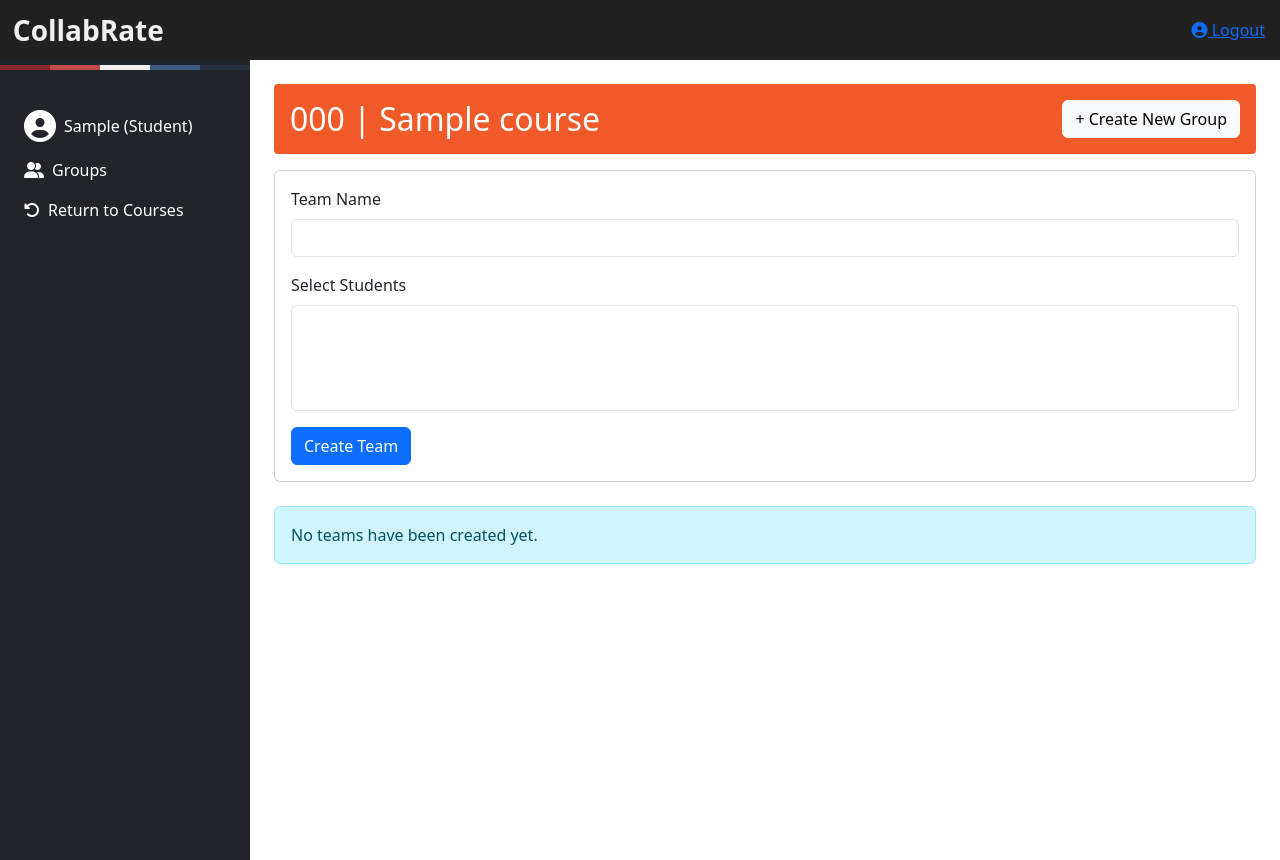
After one commit to michaelcastellano2/Forked-Deployment, a Django app: page /dashboard/courses/create/000/ in a window 1280 px wide, after a click on "+ Create New Group". The commit adds this page. Run offline with Django 5.2, Linux system fonts and the light colour scheme; a user stored in the database is signed in; tables that the repository leaves empty hold one stand-in row (values such as "Sample post"); lists and menus that the app fills with data are empty; some libraries are stand-ins or nearby versions.

Commit message:
team creation v1 done - needs styling edits

```diff
--- a/CollabRate/dashboard/urls.py
+++ b/CollabRate/dashboard/urls.py
@@ -6,7 +6,9 @@ urlpatterns = [
    path('', views.dashboard, name='dashboard'),
    path('courses/join/', views.join_course, name='join_course'),
    path('courses/create/', views.create_course, name='create_course'),
+   path('courses/create/<str:join_code>/', views.create_team, name='create_team'),
    path('courses/leave/<str:join_code>/', views.leave_course, name='leave_course'),
    path('courses/delete/<str:join_code>/', views.delete_course, name='delete_course'),
    path('courses/invite/<str:join_code>/<str:token>/', views.course_invite, name='course_invite'),
+   path('courses/<str:join_code>/team/create/', views.create_team, name='create_team'),
 ]
--- a/CollabRate/dashboard/views.py
+++ b/CollabRate/dashboard/views.py
@@ -151,9 +151,53 @@ def course_invite(request, join_code, token):
 
 #Creating and Joining a Team
 
+from django.shortcuts import render, get_object_or_404, redirect
+from django.contrib.auth.decorators import login_required
+from django.contrib import messages
+from django.http import HttpResponseForbidden
+
+from .models import Course, Team, CustomUser
+
 @login_required
-def create_team(request,join_code):
-    course = get_object_or_404(Course, join_code = join_code)
+def create_team(request, join_code):
+    course = get_object_or_404(Course, join_code=join_code)
     user = request.user
-    #safeguard for if
-    is_p
+
+    # Safeguard
+    is_professor = (user == course.professor)
+    is_enrolled = (
+        user.user_type == CustomUser.STUDENT and
+        course.students.filter(id=user.id).exists()
+    )
+    if not (is_professor or is_enrolled):
+        return HttpResponseForbidden("You do not have permission to create a team for this course.")
+
+    if request.method == "POST":
+        team_name = request.POST.get("team_name", "")
+        selected_ids = request.POST.getlist("students")
+
+        if not team_name:
+            messages.error(request, "Team name is required.")
+            # Rerender the form with error message
+            return render(request, "dashboard/create_team.html", {
+                "course": course,
+                "students": course.students.all()
+            })
+
+        # Create new team
+        team = Team.objects.create(name=team_name, course=course)
+        enrolled_students = course.students.filter(id__in=selected_ids)
+        team.students.set(enrolled_students)
+
+        if is_enrolled and user not in team.students.all():
+            team.students.add(user)
+
+        messages.success(request, f"Team '{team.name}' created successfully.")
+        # Redirect back
+        return redirect('create_team', join_code=course.join_code)
+
+    # GET request show the empty form
+    return render(request, "dashboard/create_team.html", {
+        "course": course,
+        "students": course.students.all()
+    })
--- a/CollabRate/templates/course/sidenav.html
+++ b/CollabRate/templates/course/sidenav.html
@@ -15,9 +15,9 @@
             <span>{{ user.username|capfirst }} ({{ user.user_type|capfirst }})</span>
         </div>
 
-        <!-- Groups -->
+        <!-- Groups - UPDATED - NOW ROUTES TO CREATE_TEAMS -->
         <div class="d-flex align-items-center px-2 mb-3">
-            <a href="{% url 'groups' course.join_code %}"
+            <a href="{% url 'create_team' course.join_code %}"
                 class="text-decoration-none text-reset d-flex justify-content-center align-items-center">
                 <i class="fa-solid fa-user-group fa-1-5x me-2"></i>
                 <span>Groups</span>
--- /dev/null
+++ b/CollabRate/templates/dashboard/create_team.html
@@ -0,0 +1,96 @@
+{% extends "collabrate/base.html" %}
+{% load static %}
+
+{% block title %}Create Team{% endblock %}
+
+{% block content %}
+<!-- Outer container for sidebar + main content -->
+<div class="d-flex">
+
+    {% include "course/sidenav.html" %}
+
+    <!-- Main content -->
+    <div class="flex-fill p-4">
+
+        <!-- Course header with "Create New Group" button -->
+        <div class="d-flex justify-content-between align-items-center p-3 mb-3" style="background-color: #f05a28; border-radius: 0.25rem;">
+            <h2 class="text-white mb-0">{{ course.code }} | {{ course.title }}</h2>
+            <!-- Button that toggles a collapsible form below -->
+            <button class="btn btn-light" data-bs-toggle="collapse" data-bs-target="#createTeamForm">
+                + Create New Group
+            </button>
+        </div>
+
+        <!-- Collapsible form for creating new team -->
+        <div class="collapse mb-4" id="createTeamForm">
+            <div class="card card-body">
+                <form method="POST">
+                    {% csrf_token %}
+                    <div class="mb-3">
+                        <label for="team_name" class="form-label">Team Name</label>
+                        <input
+                            type="text"
+                            name="team_name"
+                            id="team_name"
+                            class="form-control"
+                            required
+                        />
+                    </div>
+                    <div class="mb-3">
+                        <label for="students" class="form-label">Select Students</label>
+                        <!-- Multiple select for students in the course -->
+                        <select name="students" id="students" class="form-select" multiple>
+                            {% for student in students %}
+                                <option value="{{ student.id }}">{{ student.username }}</option>
+                            {% endfor %}
+                        </select>
+                    </div>
+                    <button type="submit" class="btn btn-primary">Create Team</button>
+                </form>
+            </div>
+        </div>
+
+        <!-- Accordion listing existing teams in this course -->
+        {% if course.team_set.all %}
+            <div class="accordion" id="teamsAccordion">
+                {% for team in course.team_set.all %}
+                <div class="accordion-item mb-2">
+                    <h2 class="accordion-header" id="heading{{ team.id }}">
+                        <button
+                            class="accordion-button {% if not forloop.first %}collapsed{% endif %}"
+                            type="button"
+                            data-bs-toggle="collapse"
+                            data-bs-target="#collapse{{ team.id }}"
+                            aria-expanded="{% if forloop.first %}true{% else %}false{% endif %}"
+                            aria-controls="collapse{{ team.id }}"
+                        >
+                            {{ team.name }}
+                        </button>
+                    </h2>
+                    <div
+                        id="collapse{{ team.id }}"
+                        class="accordion-collapse collapse {% if forloop.first %}show{% endif %}"
+                        aria-labelledby="heading{{ team.id }}"
+                        data-bs-parent="#teamsAccordion"
+                    >
+                        <div class="accordion-body">
+                            <p><strong>Members:</strong></p>
+                            <ul>
+                                {% for member in team.students.all %}
+                                <li>{{ member.username }}</li>
+                                {% endfor %}
+                            </ul>
+                        </div>
+                    </div>
+                </div>
+                {% endfor %}
+            </div>
+        {% else %}
+            <div class="alert alert-info">
+                No teams have been created yet.
+            </div>
+        {% endif %}
+
+    </div><!-- End main content -->
+</div><!-- End d-flex container -->
+{% endblock %}
```
